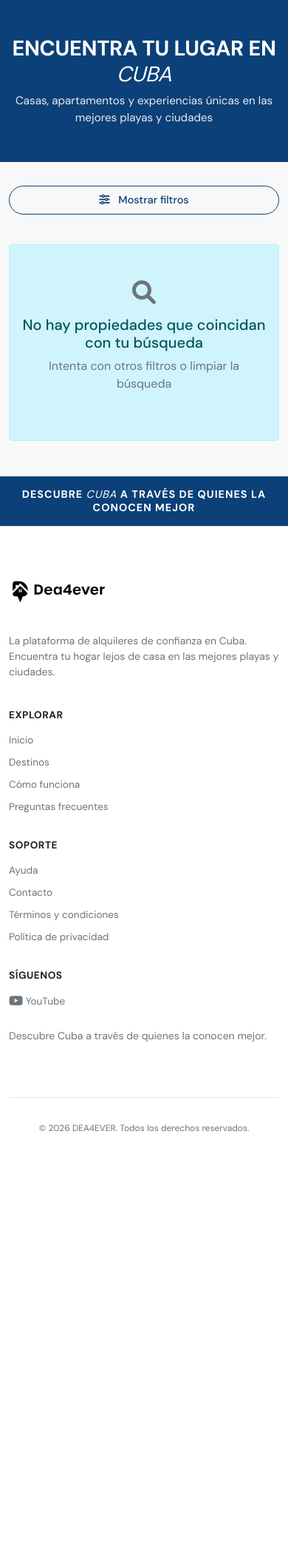
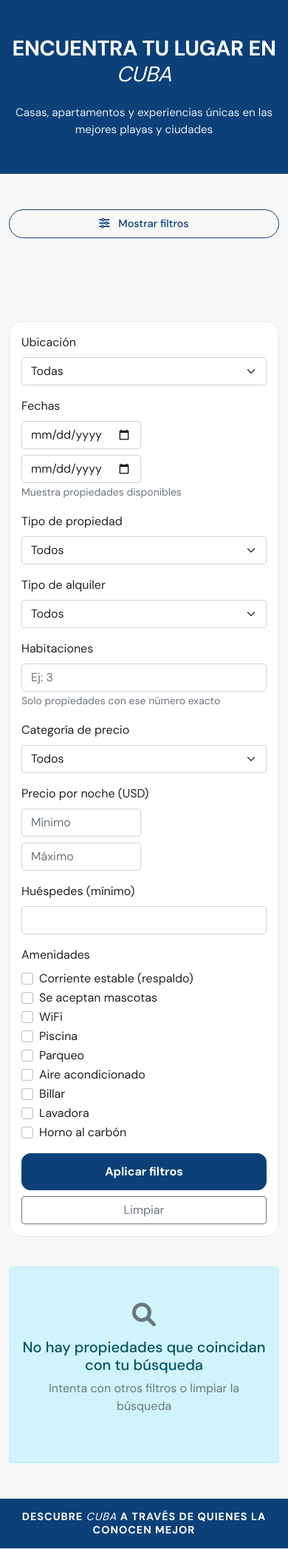
Before and after one commit to alquilerescuba/alquilerescuba, a Django app: page / in a window 390 px wide. Shown: the part 75-2169 px from the top of the page at 74% size. Before the commit the page ends 1605 px from the top, so only its background shows below. Run offline with Django 5.2, Linux system fonts and the light colour scheme; data that the repository does not hold is empty.

Commit message:
fix: mover filtros debajo del hero section en móvil

```diff
--- a/templates/properties/list.html
+++ b/templates/properties/list.html
@@ -12,9 +12,82 @@
     </div>
 </div>
 
+<style>
+/* ====================================================
+   REORDENAMIENTO PARA MÓVIL
+   ==================================================== */
+@media (max-width: 768px) {
+    /* Contenedor principal en grid */
+    .container {
+        display: grid;
+        grid-template-columns: 1fr;
+        gap: 1rem;
+    }
 
+    /* Hero Section - posición 1 */
+    .hero-section {
+        grid-row: 1;
+    }
 
+    /* Botón toggle filtros - posición 2 */
+    .d-md-none.mb-3 {
+        grid-row: 2;
+        order: 2;
+    }
 
+    /* Sidebar filtros - posición 3 (justo debajo del hero) */
+    #filtersSidebar {
+        grid-row: 3;
+        order: 3;
+        display: block !important;
+        width: 100%;
+    }
+
+    /* Propiedades destacadas - posición 4 */
+    .row.mb-5:first-of-type {
+        grid-row: 4;
+        order: 4;
+    }
+
+    /* Divider - posición 5 */
+    hr.my-4:first-of-type {
+        grid-row: 5;
+        order: 5;
+    }
+
+    /* Recién agregados - posición 6 */
+    .row.mb-5:last-of-type {
+        grid-row: 6;
+        order: 6;
+    }
+
+    /* Divider - posición 7 */
+    hr.my-4:last-of-type {
+        grid-row: 7;
+        order: 7;
+    }
+
+    /* Contenedor row principal (filtros + listado) - posición 8 */
+    .row:last-of-type {
+        grid-row: 8;
+        order: 8;
+        display: flex;
+        flex-direction: column;
+    }
+
+    /* El col-md-3 (filtros) ya está en posición 3, lo dejamos */
+    .col-md-3.mb-4 {
+        order: 1;
+        width: 100%;
+    }
+
+    /* El col-md-9 (listado) */
+    .col-md-9 {
+        order: 2;
+        width: 100%;
+    }
+}
+</style>
 
 <div class="container">
 <!-- Botón Filtros para móvil -->
@@ -140,9 +213,6 @@
 </div>
 <hr class="my-4">
 {% endif %}
-
-
-
 
     <div class="row">
         <!-- Sidebar con filtros -->
```
